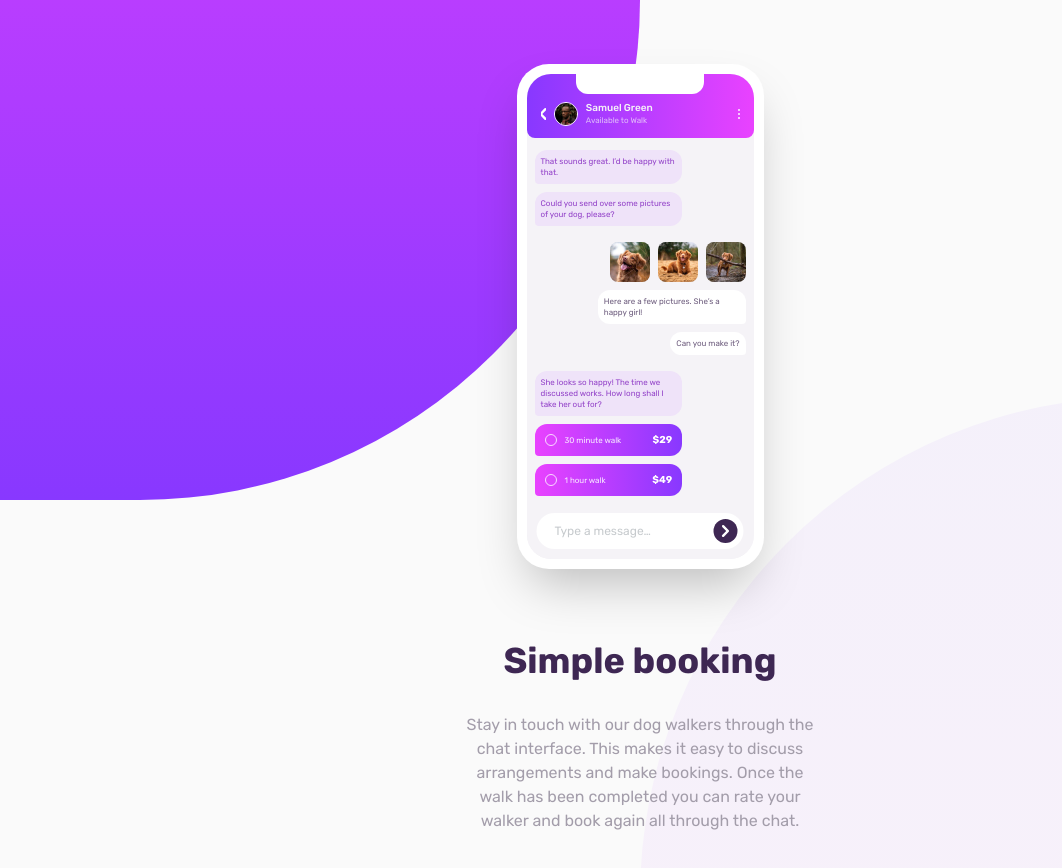
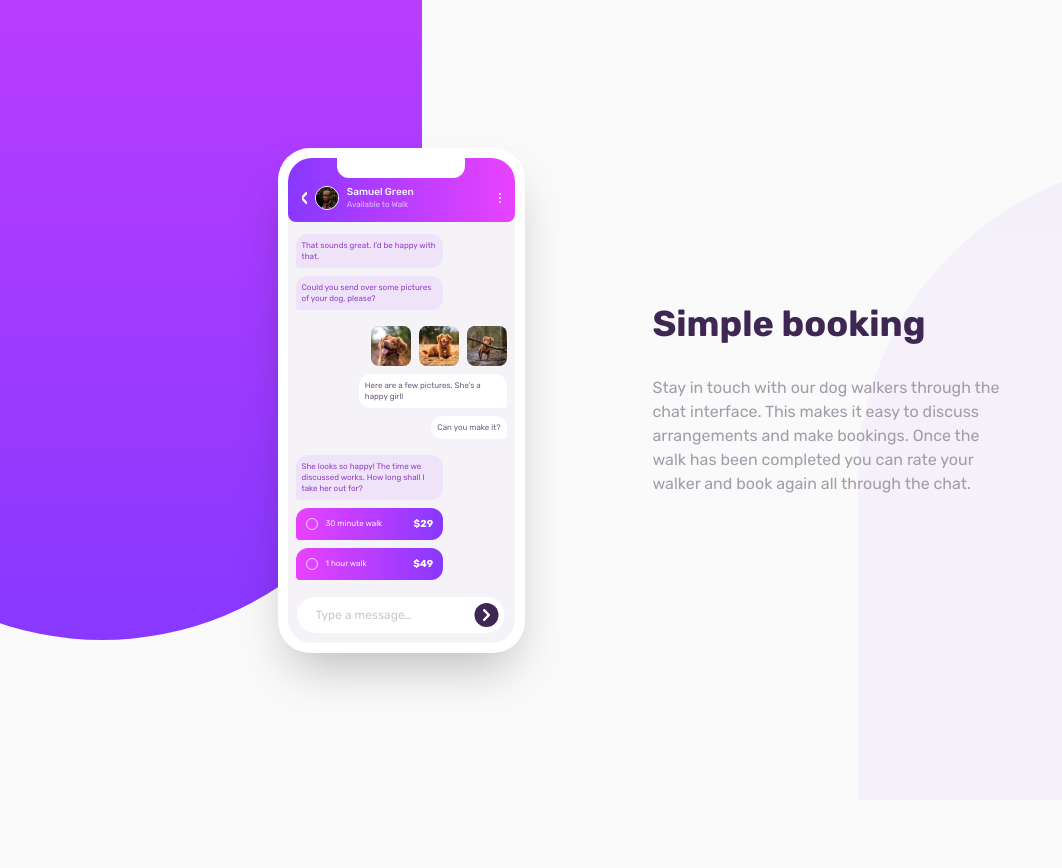
Before and after one commit to Jeda777/chat-app-css-illustration, a website built with Vite: page index.html in a window 1280 px wide. Shown: the whole page, without its empty margins (0-1062 px from the left). After the commit the page ends 800 px from the top, so only its background shows below. Built offline with nearby package versions, Linux system fonts and the light colour scheme.

Commit message:
Desktop version ready

```diff
--- a/index.scss
+++ b/index.scss
@@ -27,15 +27,16 @@ body {
   @apply relative min-h-screen overflow-x-hidden bg-[#fafafa];
 
   .content {
-    @apply relative flex h-full min-h-screen w-full flex-col items-center gap-[72px] overflow-hidden py-16 px-10;
+    @apply relative flex h-full min-h-screen w-full flex-col items-center justify-center gap-[72px] overflow-hidden py-16 px-10
+    xl:flex-row xl:gap-32;
     &::after {
       content: '';
       @apply absolute right-0 bottom-0 -z-10 h-[1000px] w-full translate-x-1/2 translate-y-1/2 rounded-full
-      bg-gradient-to-b from-LightViolet to-LightMagenta opacity-5;
+      bg-gradient-to-b from-LightViolet to-LightMagenta opacity-5 xl:right-[8%] xl:h-[160%] xl:w-1/2;
     }
 
     .text {
-      @apply flex flex-col items-center gap-8 text-center;
+      @apply flex flex-col items-center gap-8 text-center xl:items-start xl:text-left;
       h1 {
         @apply text-4xl font-bold text-VeryDarkDesaturatedViolet;
       }
@@ -48,6 +49,6 @@ body {
   &::before {
     content: '';
     @apply absolute top-0 left-0 h-[1000px] w-full -translate-x-1/2 -translate-y-1/2 rounded-full bg-gradient-to-b
-    from-LightMagenta to-LightViolet;
+    from-LightMagenta to-LightViolet xl:left-[8%] xl:h-[160%] xl:w-1/2;
   }
 }
```
